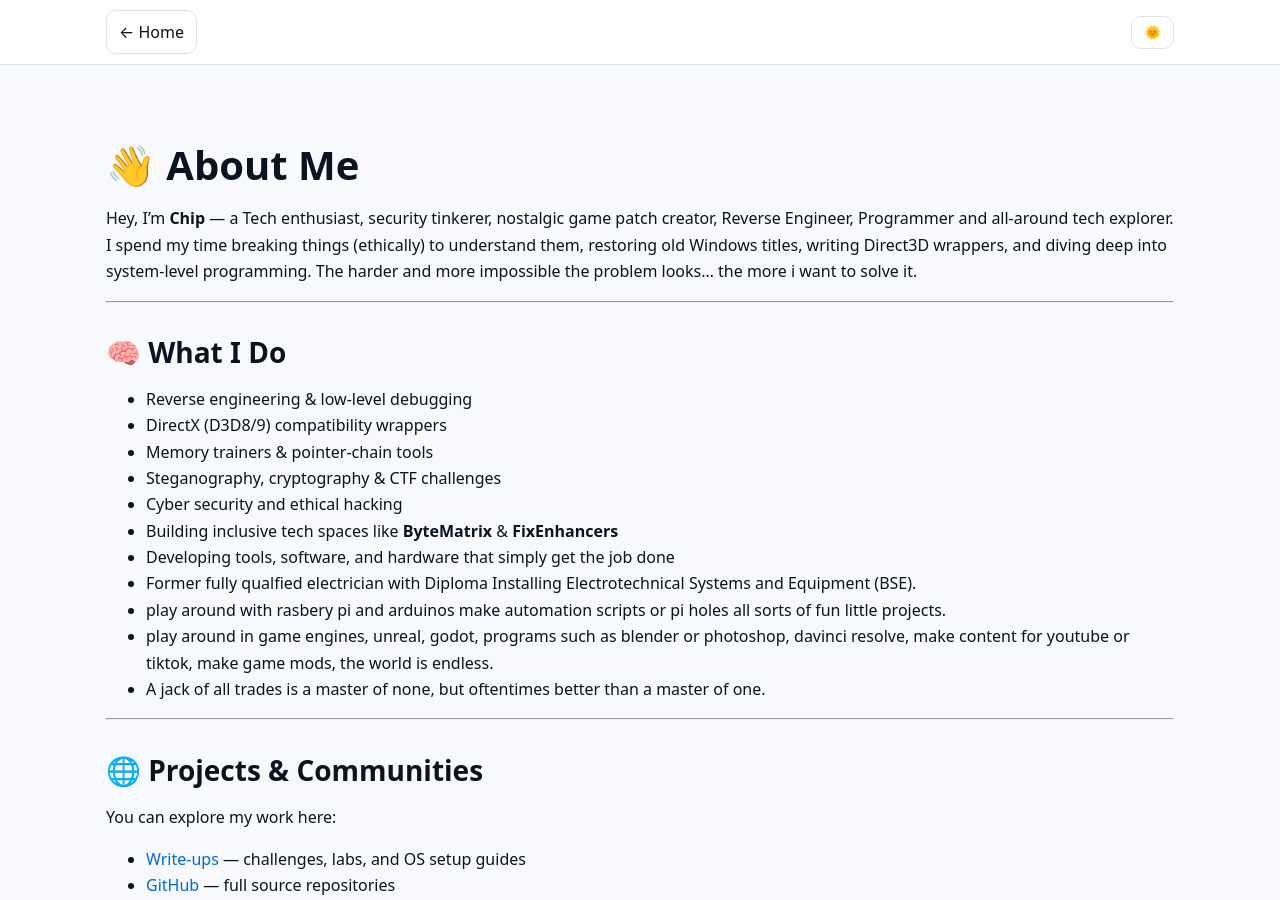
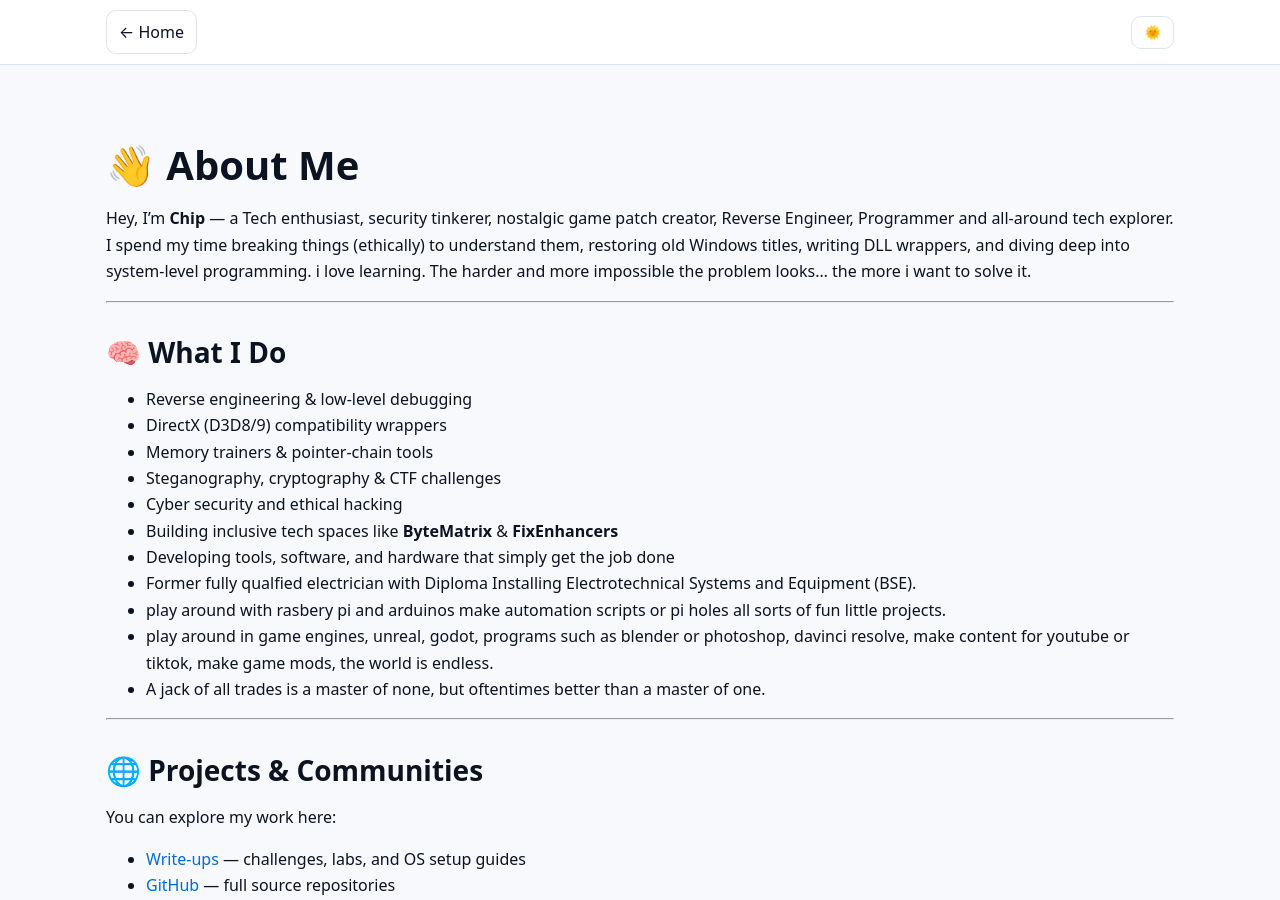
Before and after one commit to Chip-Biscuit/Chip-Biscuit.github.io, a Jekyll site: the page built from about/index.md, in a window 1280 px wide and 900 px high. Built offline with Jekyll 4.4.1, drawn with Linux system fonts in a browser that asks for light colours.

Commit message:
Update index.md

```diff
--- a/about/index.md
+++ b/about/index.md
@@ -7,7 +7,7 @@ summary: "Reverse Engineering · CTFs · Game Fixes · Cyber Security"
 # 👋 About Me
 
 Hey, I’m **Chip** — a Tech enthusiast, security tinkerer, nostalgic game patch creator, Reverse Engineer, Programmer and all-around tech explorer.
-I spend my time breaking things (ethically) to understand them, restoring old Windows titles, writing Direct3D wrappers, and diving deep into system-level programming.
+I spend my time breaking things (ethically) to understand them, restoring old Windows titles, writing DLL wrappers, and diving deep into system-level programming. i love learning.
 The harder and more impossible the problem looks... the more i want to solve it.
 
 ---
```
